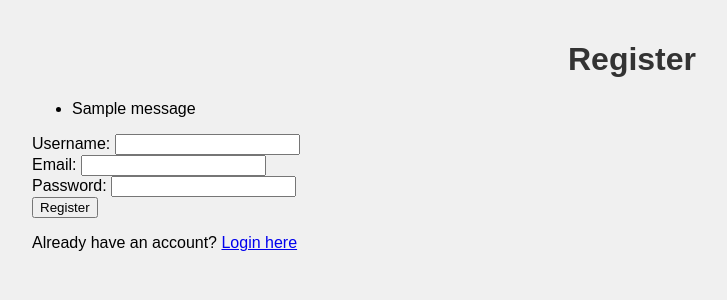
After one commit to hkhard/ReleaseSphere, a Flask app: page /register in a window 1280 px wide. The commit adds this page. Shown: the top 300 px of the page, without its empty margins (8-735 px from the left). Run offline with Flask 3, Linux system fonts and the light colour scheme; tables that the repository leaves empty hold one stand-in row (values such as "Sample post"); one stand-in notice (Sample message) is shown.

```diff
--- a/main.py
+++ b/main.py
@@ -1,13 +1,25 @@
 import logging
 from logging.handlers import RotatingFileHandler
-from flask import Flask, render_template, jsonify
+from flask import Flask, render_template, jsonify, request, redirect, url_for, flash
+from flask_login import LoginManager, login_user, logout_user, login_required, current_user
 from azure_devops_client import AzureDevOpsClient
 from database import Database
+from models import User, init_db
 import config
 import json
 import traceback
+from functools import wraps
 
 app = Flask(__name__)
+app.config['SECRET_KEY'] = 'your-secret-key'  # Change this to a secure random key
+app.config['SQLALCHEMY_DATABASE_URI'] = f"postgresql://{config.PGUSER}:{config.PGPASSWORD}@{config.PGHOST}:{config.PGPORT}/{config.PGDATABASE}"
+app.config['SQLALCHEMY_TRACK_MODIFICATIONS'] = False
+
+init_db(app)
+
+login_manager = LoginManager()
+login_manager.init_app(app)
+login_manager.login_view = 'login'
 
 logging.basicConfig(level=logging.DEBUG)
 handler = RotatingFileHandler('app.log', maxBytes=10000, backupCount=1)
@@ -21,23 +33,66 @@ azure_client = AzureDevOpsClient(
 )
 db = Database()
 
+@login_manager.user_loader
+def load_user(user_id):
+    return User.query.get(int(user_id))
+
+def admin_required(f):
+    @wraps(f)
+    def decorated_function(*args, **kwargs):
+        if not current_user.is_authenticated or current_user.role != 'admin':
+            flash('You need to be an admin to access this page.', 'error')
+            return redirect(url_for('login'))
+        return f(*args, **kwargs)
+    return decorated_function
+
 @app.route('/')
+@login_required
 def index():
     return render_template('index.html')
 
+@app.route('/login', methods=['GET', 'POST'])
+def login():
+    if request.method == 'POST':
+        username = request.form['username']
+        password = request.form['password']
+        user = User.query.filter_by(username=username).first()
+        if user and user.check_password(password):
+            login_user(user)
+            return redirect(url_for('index'))
+        flash('Invalid username or password')
+    return render_template('login.html')
+
+@app.route('/logout')
+@login_required
+def logout():
+    logout_user()
+    return redirect(url_for('index'))
+
+@app.route('/register', methods=['GET', 'POST'])
+def register():
+    if request.method == 'POST':
+        username = request.form['username']
+        email = request.form['email']
+        password = request.form['password']
+        existing_user = User.query.filter_by(username=username).first()
+        if existing_user:
+            flash('Username already exists')
+        else:
+            new_user = User(username=username, email=email)
+            new_user.set_password(password)
+            db.session.add(new_user)
+            db.session.commit()
+            flash('Registration successful')
+            return redirect(url_for('login'))
+    return render_template('register.html')
+
 @app.route('/api/release_plan')
+@login_required
 def get_release_plan():
     try:
-        # Try to fetch data from the cache first
         app.logger.debug("Attempting to fetch data from cache")
-        # cached_data = db.get_cached_data()
-        # if cached_data:
-        #     app.logger.debug(f"Cached data structure: {json.dumps(cached_data, indent=2)}")
-        #     return jsonify(cached_data)
-
-        # If not in cache, fetch from Azure DevOps API
         app.logger.debug("Cache miss. Fetching data from Azure DevOps API")
-
         app.logger.debug("Starting API calls to Azure DevOps")
         app.logger.debug(f"Azure DevOps Organization: {config.AZURE_DEVOPS_ORG}")
         app.logger.debug(f"Azure DevOps Project: {config.AZURE_DEVOPS_PROJECT}")
@@ -64,7 +119,6 @@ def get_release_plan():
             'sprints': sprints
         }
 
-        # Cache the fetched data
         app.logger.debug("Caching fetched data")
         db.cache_data(release_plan)
 
@@ -76,6 +130,8 @@ def get_release_plan():
         return jsonify({'error': str(e)}), 500
 
 @app.route('/api/test_connection')
+@login_required
+@admin_required
 def test_azure_devops_connection():
     app.logger.debug("Testing Azure DevOps connection")
     connection_successful, message = azure_client.test_connection()
--- /dev/null
+++ b/next.config.js
@@ -0,0 +1,3 @@
+module.exports = {
+  reactStrictMode: true,
+};
--- /dev/null
+++ b/pages/api/hello.js
@@ -0,0 +1,3 @@
+export default function handler(req, res) {
+  res.status(200).json({ message: 'Hello from the API!' });
+}
--- a/pyproject.toml
+++ b/pyproject.toml
@@ -10,6 +10,9 @@ python = "^3.11"
 flask = "^3.0.3"
 requests = "^2.32.3"
 psycopg2-binary = "^2.9.9"
+flask-login = "^0.6.3"
+flask-wtf = "^1.2.1"
+flask-sqlalchemy = "^3.1.1"
 
 
 [build-system]
--- /dev/null
+++ b/templates/register.html
@@ -0,0 +1,39 @@
+<!DOCTYPE html>
+<html lang="en">
+<head>
+    <meta charset="UTF-8">
+    <meta name="viewport" content="width=device-width, initial-scale=1.0">
+    <title>Register - Release Plan Dashboard</title>
+    <link rel="stylesheet" href="{{ url_for('static', filename='css/styles.css') }}">
+</head>
+<body>
+    <div class="container">
+        <h1>Register</h1>
+        {% with messages = get_flashed_messages() %}
+            {% if messages %}
+                <ul class="flashes">
+                    {% for message in messages %}
+                        <li>{{ message }}</li>
+                    {% endfor %}
+                </ul>
+            {% endif %}
+        {% endwith %}
+        <form method="POST">
+            <div>
+                <label for="username">Username:</label>
+                <input type="text" id="username" name="username" required>
+            </div>
+            <div>
+                <label for="email">Email:</label>
+                <input type="email" id="email" name="email" required>
+            </div>
+            <div>
+                <label for="password">Password:</label>
+                <input type="password" id="password" name="password" required>
+            </div>
+            <button type="submit">Register</button>
+        </form>
+        <p>Already have an account? <a href="{{ url_for('login') }}">Login here</a></p>
+    </div>
+</body>
+</html>
```
Also changed, not shown: models.py (added, +23 -0 lines), package.json (added, +17 -0 lines), pages/index.js (added, +15 -0 lines), templates/index.html (+15 -1 lines), templates/login.html (added, +35 -0 lines), 2 other files.
